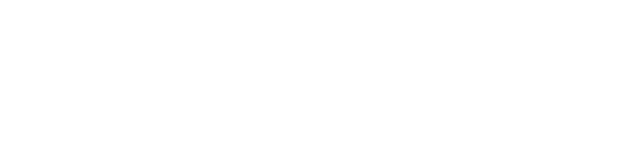
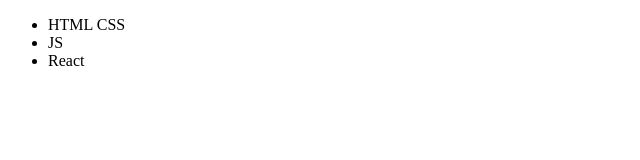
Before and after one commit to AlinSima/sedinta12-demoAlin, a plain HTML site: page index.html in a window 1280 px wide. Shown: the whole page, without its empty margins (0-640 px from the left). Drawn offline with Linux system fonts and the light colour scheme.

Commit message:
add html for header

```diff
--- a/index.html
+++ b/index.html
@@ -8,7 +8,13 @@
 </head>
 <body>
     <header>
-        <!-- todo add content -->
+        <nav>
+            <ul>
+                <li>HTML CSS</li>
+                <li>JS</li>
+                <li>React</li>
+            </ul>
+        </nav>
     </header>
     <main>
         <!-- todo add content -->
```
